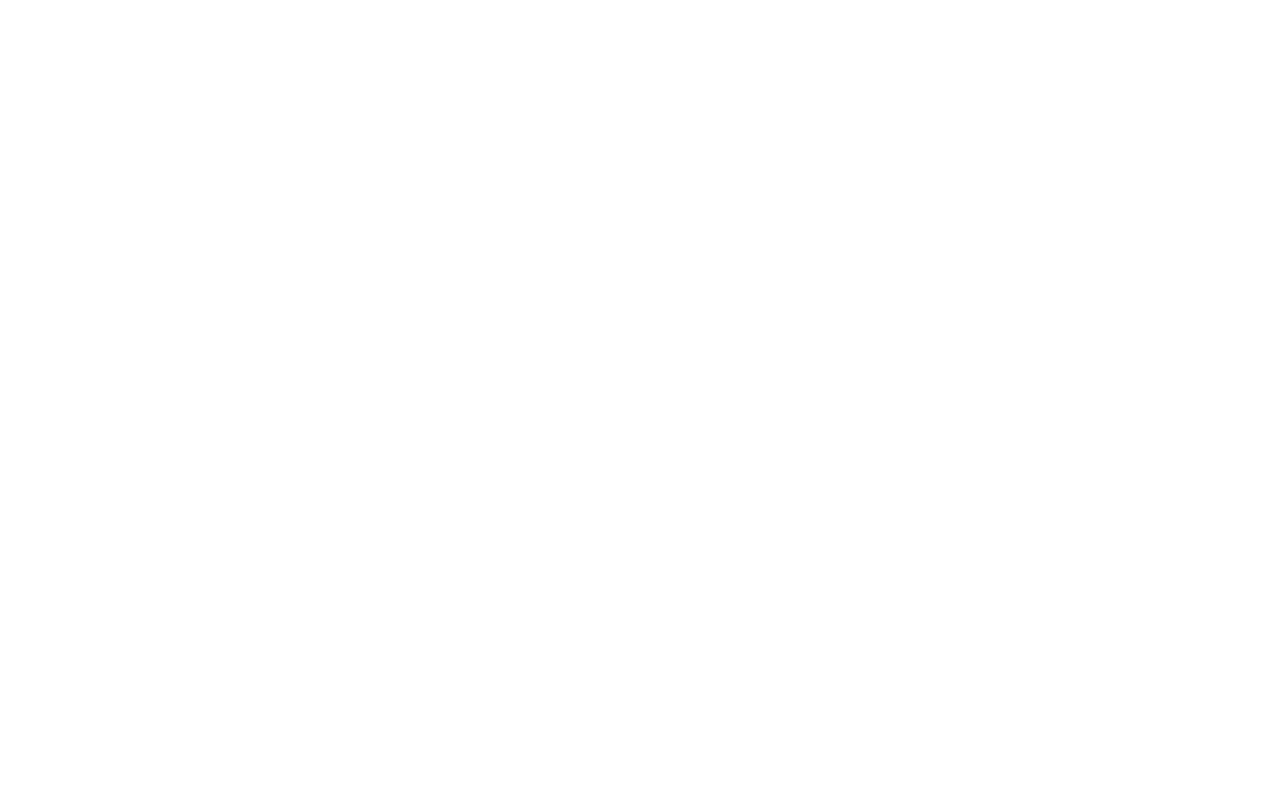
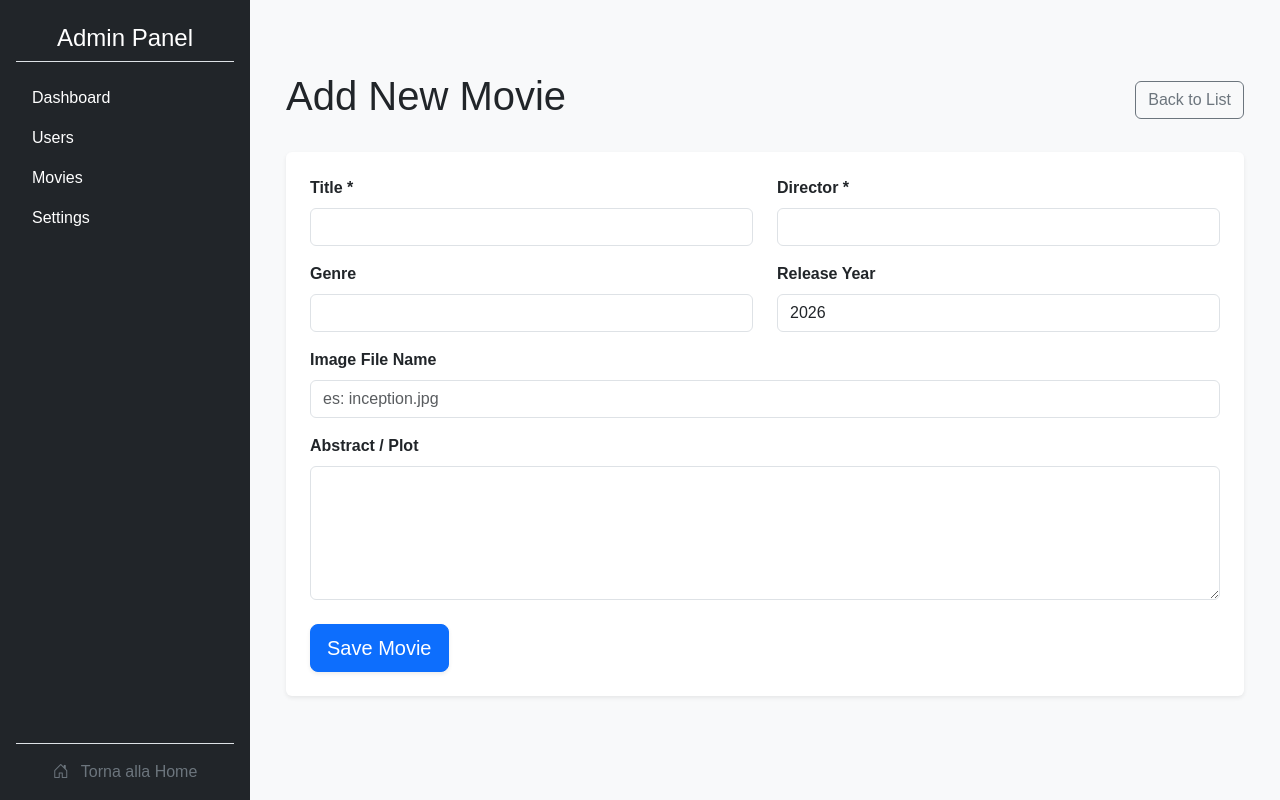
Before and after one commit to carminenicotera/webapp-react, a React (Vite) app: page /admin/movies/new in a window 1280 px wide. Before the commit this address had no page. Built offline with nearby package versions, Linux system fonts and the light colour scheme.

Commit message:
Add CreateMovie page and form for adding new movies

```diff
--- a/src/App.jsx
+++ b/src/App.jsx
@@ -5,6 +5,7 @@
 
 import AdminLayout from "./layouts/AdminLayout"
 import AdminDashboard from "./pages/admin/AdminDashboard"
+import CreateMovie from "./pages/admin/CreateMovie"
 
 function App() {
 
@@ -20,6 +21,7 @@
 
           <Route element={ <AdminLayout /> }>
             <Route path="/admin" element={ <AdminDashboard /> } />
+            <Route path="/admin/movies/new" element={ <CreateMovie /> } />
           </Route>
 
         </Routes>
--- /dev/null
+++ b/src/pages/admin/CreateMovie.jsx
@@ -0,0 +1,97 @@
+import { useState } from "react";
+import { useNavigate } from "react-router-dom"; // Per riportare l'utente alla lista dopo il salvataggio
+
+export default function CreateMovie() {
+  // Stato iniziale per tutti i campi del film
+  const initialFormData = {
+    title: "",
+    director: "",
+    genre: "",
+    release_year: new Date().getFullYear(),
+    abstract: "",
+    image: ""
+  };
+
+  const [formData, setFormData] = useState(initialFormData);
+  const navigate = useNavigate();
+
+  // Gestore unico per tutti gli input
+  function handleInputChange(e) {
+    const { name, value } = e.target;
+    setFormData({
+      ...formData,
+      [name]: value
+    });
+  }
+
+  function handleSubmit(e) {
+    e.preventDefault();
+    const api_url = `${import.meta.env.VITE_API_URL}/api/movies`;
+
+    fetch(api_url, {
+      method: "POST",
+      body: JSON.stringify(formData),
+      headers: { "Content-Type": "application/json" }
+    })
+      .then(res => res.json())
+      .then(data => {
+        console.log("Film creato:", data);
+        // Dopo la creazione, torna alla dashboard dell'admin
+        navigate("/admin");
+      })
+      .catch(err => console.error("Errore:", err));
+  }
+
+  return (
+    <div className="container py-5">
+      <div className="d-flex justify-content-between align-items-center mb-4">
+        <h1>Add New Movie</h1>
+        <button className="btn btn-outline-secondary" onClick={ () => navigate("/admin") }>
+          Back to List
+        </button>
+      </div>
+
+      <div className="card shadow-sm border-0 p-4">
+        <form onSubmit={ handleSubmit }>
+          <div className="row">
+            {/* Titolo e Regista (Obbligatori) */ }
+            <div className="col-md-6 mb-3">
+              <label className="form-label fw-bold">Title *</label>
+              <input type="text" name="title" className="form-control" value={ formData.title } onChange={ handleInputChange } required />
+            </div>
+            <div className="col-md-6 mb-3">
+              <label className="form-label fw-bold">Director *</label>
+              <input type="text" name="director" className="form-control" value={ formData.director } onChange={ handleInputChange } required />
+            </div>
+
+            {/* Genere e Anno */ }
+            <div className="col-md-6 mb-3">
+              <label className="form-label fw-bold">Genre</label>
+              <input type="text" name="genre" className="form-control" value={ formData.genre } onChange={ handleInputChange } />
+            </div>
+            <div className="col-md-6 mb-3">
+              <label className="form-label fw-bold">Release Year</label>
+              <input type="number" name="release_year" className="form-control" value={ formData.release_year } onChange={ handleInputChange } min="1900" max="2100" />
+            </div>
+
+            {/* Immagine */ }
+            <div className="col-12 mb-3">
+              <label className="form-label fw-bold">Image File Name</label>
+              <input type="text" name="image" className="form-control" placeholder="es: inception.jpg" value={ formData.image } onChange={ handleInputChange } />
+            </div>
+
+            {/* Abstract */ }
+            <div className="col-12 mb-4">
+              <label className="form-label fw-bold">Abstract / Plot</label>
+              <textarea name="abstract" className="form-control" rows="5" value={ formData.abstract } onChange={ handleInputChange }></textarea>
+            </div>
+          </div>
+
+          <button type="submit" className="btn btn-primary btn-lg shadow-sm">
+            Save Movie
+          </button>
+        </form>
+      </div>
+    </div>
+  );
+}
```
Also changed, not shown: 1 other file (tests, documents, lock files or other folders).
